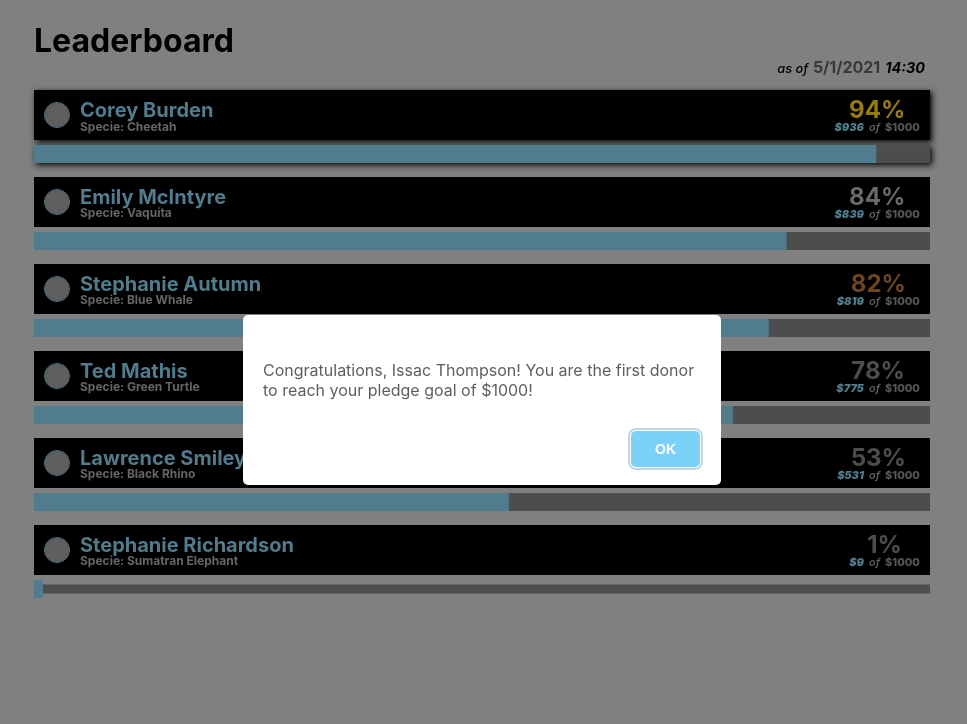
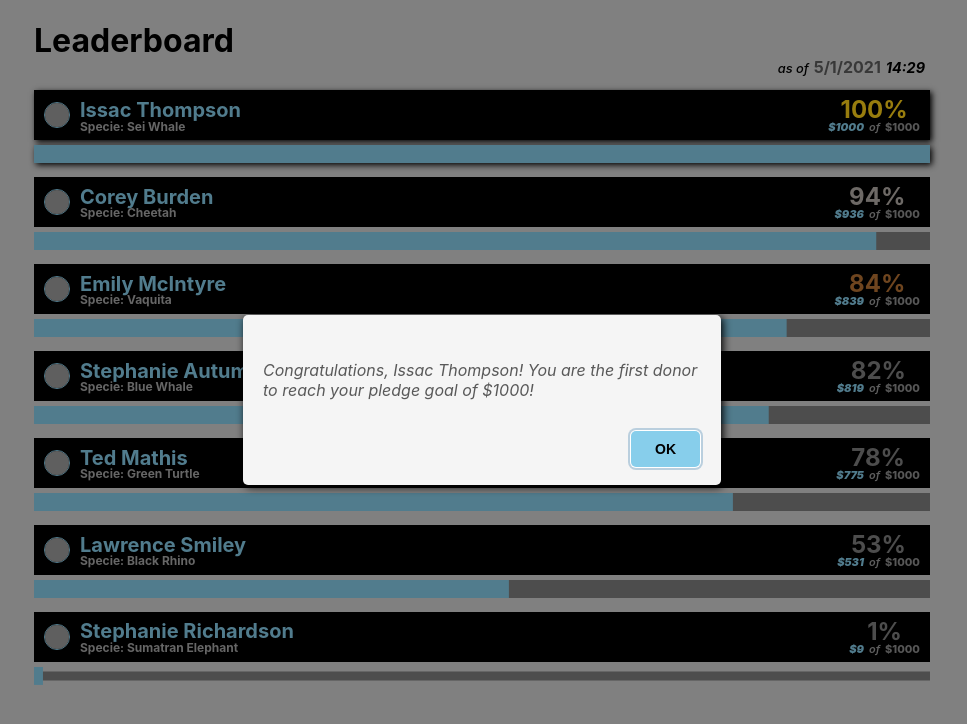
Before and after one commit to corianoharris/react-donation-gamification-board, a React (Create React App) app: page / in a window 1280 px wide. Shown: the top 724 px of the page, without its empty margins (158-1125 px from the left). Built offline with nearby package versions, Linux system fonts and the light colour scheme; grey boxes are pictures that could not be loaded.

Commit message:
styled the modal winner message

```diff
--- a/src/App.css
+++ b/src/App.css
@@ -176,6 +176,56 @@ body {
   margin-left: 10px;
 }
 
+.swal-button {
+  background: skyblue;
+  color: black;
+}
+
+.swal-button:hover {
+  background: black;
+  color: grey;
+  outline: darkgray;
+}
+
+.swal-modal {
+  background: whitesmoke;
+  box-shadow: 2px 2px 8px black;
+}
+
+.fade-in-message {
+  font-weight: 900;
+  font-style: italic;
+  animation: fadeIn 5s;
+  -webkit-animation: fadeIn 5s;
+  -moz-animation: fadeIn 5s;
+  -o-animation: fadeIn 5s;
+  -ms-animation: fadeIn 5s;
+}
+@keyframes fadeIn {
+  0% {opacity:0;}
+  100% {opacity:1;}
+}
+
+@-moz-keyframes fadeIn {
+  0% {opacity:0;}
+  100% {opacity:1;}
+}
+
+@-webkit-keyframes fadeIn {
+  0% {opacity:0;}
+  100% {opacity:1;}
+}
+
+@-o-keyframes fadeIn {
+  0% {opacity:0;}
+  100% {opacity:1;}
+}
+
+@-ms-keyframes fadeIn {
+  0% {opacity:0;}
+  100% {opacity:1;}
+}
+
 @media only screen and (max-width: 640px) {
 
   body {
--- a/src/Donor.js
+++ b/src/Donor.js
@@ -3,11 +3,6 @@ import data from "./data";
 import ReactList from 'react-list';
 import alert from "sweetalert";
 import {Line} from 'rc-progress';
-
-
-
-
-
 
 
 const Donor = () => {
@@ -39,15 +34,20 @@ const Donor = () => {
       if(donor.current_donation_amount === 1000) {
 
         alert(`Congratulations, ${donor.name}! You are the first donor to reach your pledge goal of $1000!`);
+        document.querySelector('.swal-overlay').classList.add('fade-in-message');
 
        setTimeout(() => {
         removeDonor();
          console.log(`${donor.name} is removed`);
-       }, 5000);
+       }, 30000);
       }
 
 
   };
+
+
+
+
 
   const removeDonor = (item)  => {
     console.log(item);
@@ -55,13 +55,6 @@ const Donor = () => {
     console.log("New List", newList)
     setList(newList);
   }
-
-
-
-
-
-
-
 
   const todayDate = new Date().toLocaleDateString();
   const today = new Date();
@@ -72,7 +65,7 @@ const Donor = () => {
 
 
  setTimeout(() => {
-  window.location.reload(renderItems(), time);
+  window.location.reload(data, time);
     console.log("timeout is working");
   }, 60000);
 
```
